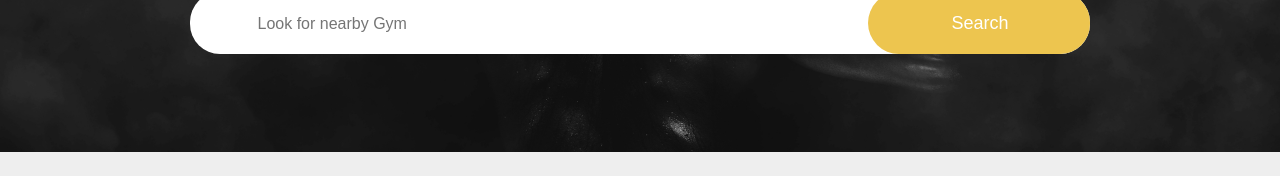
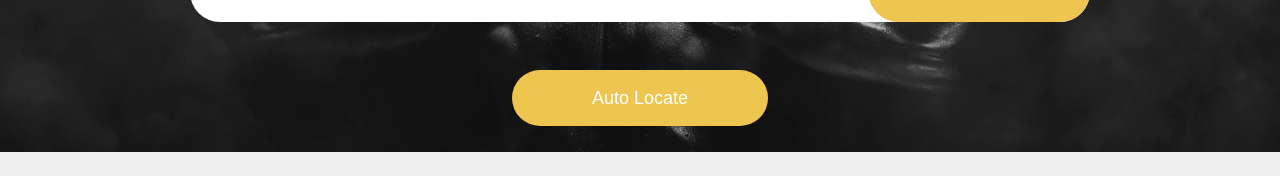
Before and after one commit to Rohitdutta99/Major2, a React (Vite) app: page / in a window 1280 px wide. Shown: the part 438-614 px from the top of the page. Built offline with nearby package versions, Linux system fonts and the light colour scheme; a web font is replaced by a local one.

Commit message:
auto-locate button added

```diff
--- a/public/styles.css
+++ b/public/styles.css
@@ -236,6 +236,7 @@ footer > p{
 }
 .form_div{
   position: relative;
+  bottom: 2rem;
   text-align: center;
 }
 
@@ -310,3 +311,18 @@ footer > p{
   color: var(--color);
   background-color: var(--seccolor);
 }
+
+#auto-locate-btn{
+  position: relative;
+  bottom: 24rem;
+  margin: auto;
+  display: block;
+  height: 3.5rem;
+  width: 20%;
+  border: none;
+  color: white;
+  background-color: var(--color);
+  border-radius: 50px;
+  cursor: pointer;
+  font-size: large;
+}
--- a/src/components/Search_banner.jsx
+++ b/src/components/Search_banner.jsx
@@ -9,6 +9,7 @@ function Search_Banner(){
             <button type="submit">Search</button>
         </form>
         </div>
+            <button id="auto-locate-btn" type="submit">Auto Locate</button>
     </div>
 }
 
```
